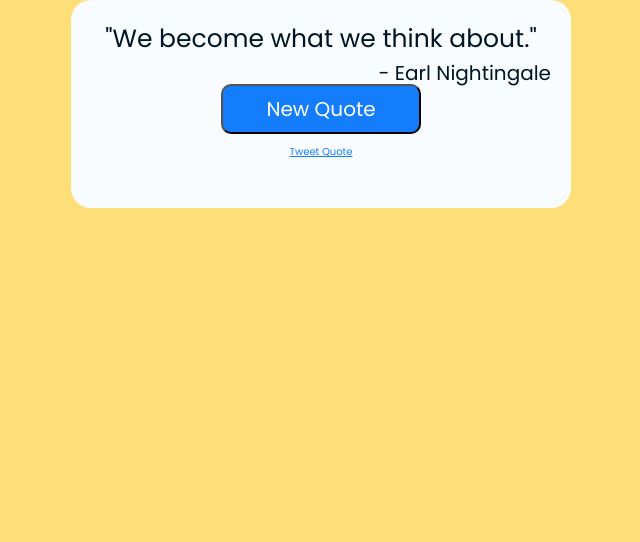
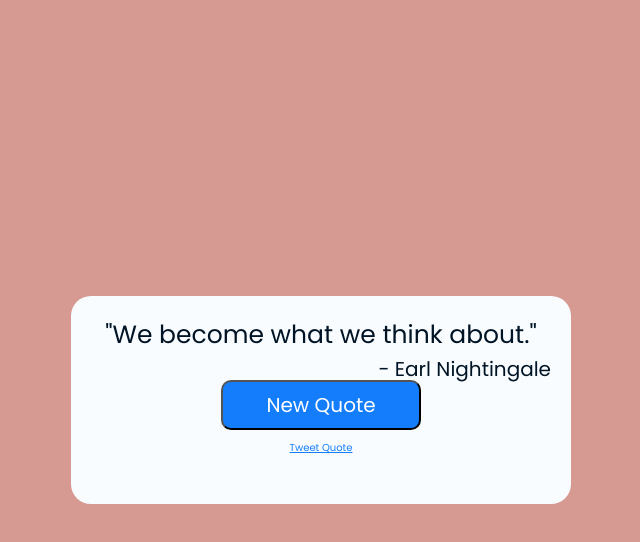
Before and after one commit to n-s-harvey/quote-machine, a React (Create React App) app: page / in a window 1280 px wide. Shown: the top 542 px of the page, without its empty margins (319-959 px from the left). Built offline with nearby package versions, Linux system fonts and the light colour scheme.

Commit message:
Changed background color & centered QuoteBox.

```diff
--- a/src/sass/styles.scss
+++ b/src/sass/styles.scss
@@ -2,7 +2,7 @@ $text: #001425;
 $background: #f8fcff;
 $primary: #137dfc;
 $primary-hover: #2e8cff;
-$secondary: #fdde78;
+$secondary: #d79a92;
 $accent: #50fd39;
 $unit: 10px;
 $interact-height: 10 * $unit;
@@ -32,17 +32,26 @@ p {
   font-size: 2rem;
 }
 
+.App {
+  // display: flex;
+  // align-content: center;
+  // justify-content: center;
+  height: 100vh;
+}
+
 article {
-  height: min(30rem, min-content);
+  height: min-content;
   position: relative;
-  top: 30%;
   width: max(30vw, 50 * $unit);
-  margin: auto;
-  // padding: auto;
+  margin: 0 auto;
+  top: 50%;
+  transform: translateY(-50%);
+  // margin: 2rem;
   background-color: $background;
   padding: 2rem;
   text-align: center;
   border-radius: 2rem;
+
 
   #quote {
     margin-bottom: $interact-height;
--- a/src/stylesheets/styles.css
+++ b/src/stylesheets/styles.css
@@ -10,7 +10,7 @@ html {
 }
 
 body {
-  background-color: #fdde78;
+  background-color: #d79a92;
 }
 
 p {
@@ -23,12 +23,17 @@ p {
   font-size: 2rem;
 }
 
+.App {
+  height: 100vh;
+}
+
 article {
-  height: min(30rem, min-content);
+  height: min-content;
   position: relative;
-  top: 30%;
   width: max(30vw, 500px);
-  margin: auto;
+  margin: 0 auto;
+  top: 50%;
+  transform: translateY(-50%);
   background-color: #f8fcff;
   padding: 2rem;
   text-align: center;
```
Also changed, not shown: 1 other file (tests, documents, lock files or other folders).
